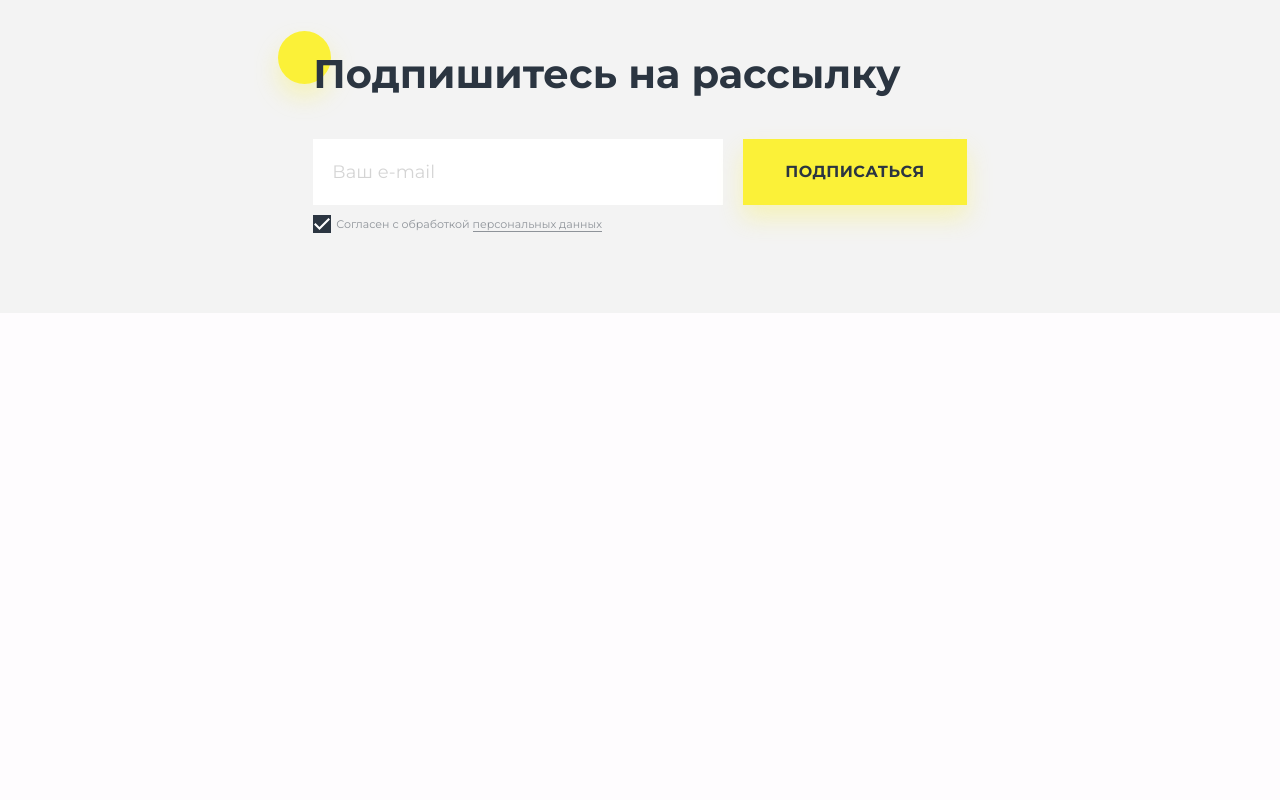
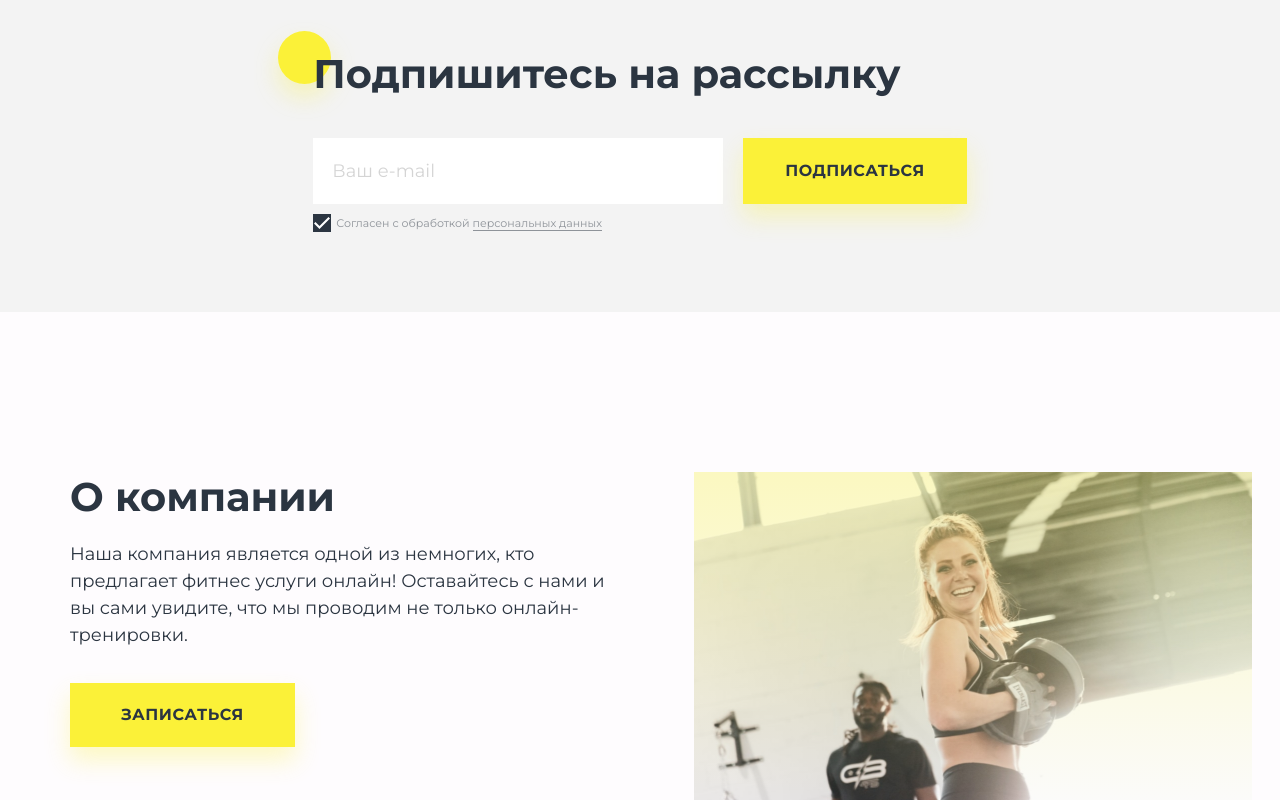
Before and after one commit to kovalevaMarina/Sport, a plain HTML site: page index.html in a window 1280 px wide. Shown: the part 2000-2800 px from the top of the page. Before the commit the page ends 2313 px from the top, so only its background shows below. Drawn offline with nearby package versions, Linux system fonts and the light colour scheme.

Commit message:
Implement about block

```diff
--- a/css/style.css
+++ b/css/style.css
@@ -266,14 +266,16 @@ a {
   grid-gap: 22px;
 }
 
-.events-item {
+.events-item,
+.about-thumb {
   position: relative;
   display: inline-block;
 	position: relative;
   line-height: 0;
 }
 
-.events-item:after {
+.events-item::after,
+.about-thumb::after {
   content: "";
 	display: block;
 	width: 100%;
@@ -286,7 +288,7 @@ a {
   opacity: 0.3;
 }
 
-.events-item:hover:after {
+.events-item:hover::after {
   opacity: 0.6;
 }
 
@@ -357,6 +359,7 @@ a {
   position: relative;
   z-index: 1;
   margin: 0;
+  line-height: 49px;
 }
 
 .circle-form {
@@ -443,3 +446,56 @@ a {
   color: rgba(43, 53, 65, 1);
   border-bottom: 1px solid rgba(43, 53, 65, 1);
 }
+
+.page-about {
+  padding-top: 160px;
+  margin-bottom: 80px;
+}
+
+.page-about-inner {
+  display: flex;
+  justify-content: space-between;
+}
+
+.about-item {
+  flex: 0 0 49%;
+  display: flex;
+  flex-direction: column;
+}
+
+.about-item:not(:last-child) {
+  margin-right: 15px;
+  padding-right: 50px;
+}
+
+.page-about .title-h3 {
+  margin-bottom: 19px;
+}
+
+.about-description {
+  margin: 0;
+  margin-bottom: 34px;
+  line-height: 150%;
+}
+
+.btn-about {
+  padding: 20px 0;
+  max-width: 225px;
+}
+
+.about-thumb {
+  position: relative;
+  overflow: hidden;
+  width: 100%;
+  height: 336px;
+}
+
+.about-img {
+  position: absolute;
+  left: -50%;
+  top: -50%;
+  transform: translate(50%,50%);
+  width: 100%;
+  height: 336px;
+  object-fit: cover;
+}
--- a/index.html
+++ b/index.html
@@ -35,8 +35,7 @@
     </div>
   </header>
   <main>
-    <!-- <div class="wrapper"> -->
-      <div class="page-main">
+    <div class="page-main">
         <div class="wrapper">
           <div class="page-main-inner">
             <div class="main-content">
@@ -55,9 +54,8 @@
             </div>
           </div>
         </div>
-      </div>
-
-      <div class="page-events">
+    </div>
+    <div class="page-events">
         <div class="wrapper">
           <h3 id="scroll" class="title-h3">Ближайшие события</h3>
           <div class="events-list">
@@ -87,8 +85,8 @@
             </div>
           </div>
         </div>
-      </div>
-      <div class="page-form">
+    </div>
+    <div class="page-form">
         <div class="wrapper">
           <div class="page-form-inner">
             <form class="contacts-form">
@@ -122,6 +120,21 @@
             </form>
           </div>
         </div>
+    </div>
+    <div class="page-about">
+      <div class="wrapper">
+        <div class="page-about-inner">
+          <div class="about-item">
+            <h3 class="title-h3">О компании</h3>
+            <p class="about-description">Наша компания является одной из немногих, кто предлагает фитнес услуги онлайн! Оставайтесь с&nbsp;нами и вы сами увидите, что мы проводим не&nbsp;только онлайн-тренировки.</p>
+            <a class="btn btn-about" href="#">Записаться</a>
+          </div>
+          <div class="about-item">
+            <div class="about-thumb">
+              <img class="about-img" src="images/files/@1x/trainer.png" alt="trainer">
+            </div>
+          </div>
+        </div>
       </div>
     </div>
   </main>
```
